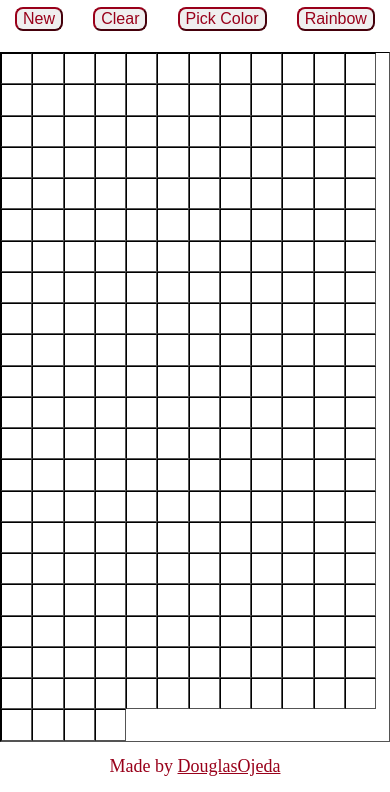
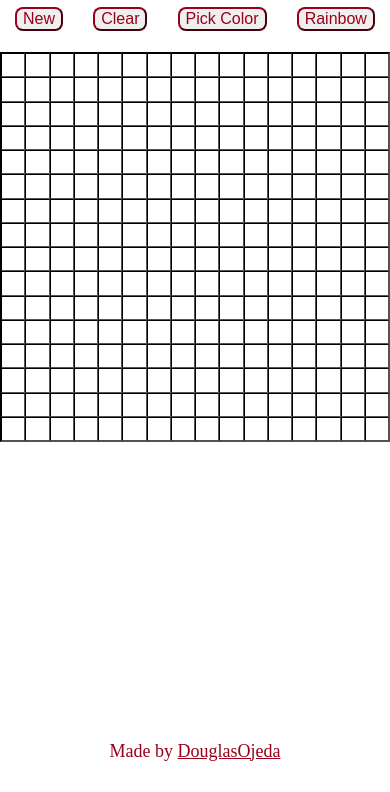
Before and after one commit to DouglasOjeda/Etch-a-Sketch, a plain HTML site: page index.html in a window 390 px wide. Shown: the part 68-860 px from the top of the page. Drawn offline with Linux system fonts and the light colour scheme.

Commit message:
Add responsive features.
Now the app is responsive to smaller screens. It
shrinks the grid-container and it's boxes
proportionally, as the screen gets smaller.

```diff
--- a/javascript.js
+++ b/javascript.js
@@ -13,11 +13,12 @@ const rainbowButton = document.getElementById("rainbow");
 function createBox (boxSize) {
     const box = document.createElement("div");
     box.classList.add("box");
-    box.style.height = boxSize + "px";
-    box.style.width = boxSize + "px";
+    box.style.width = boxSize + "%";;
     box.ondragstart = (e) => e.preventDefault();
-    box.addEventListener("mousedown", () => mouseDown = true);
-    box.addEventListener("mousedown", () => colorBox(box, selectedColor));
+    box.addEventListener("mousedown", () => {
+        colorBox(box, selectedColor);
+        mouseDown = true
+    });
     box.addEventListener("mouseup", () => mouseDown = false);
     box.addEventListener("mouseover", () => {
         if (mouseDown) {
@@ -32,10 +33,9 @@ function createBoxes(gridSize) {
         alert("Error: Invalid Choice");
         return;
     }
-    let boxSize = gridContainerSize / gridSize;
     for (let i = 0; i < gridSize; i++) {
         for (let j = 0; j < gridSize; j++) {
-            createBox(boxSize);
+            createBox(100 / gridSize);
         }
     }
 }
--- a/styles.css
+++ b/styles.css
@@ -43,7 +43,6 @@ header {
     width: 100%;
 }
 .buttons-list button {
-    background-color: DFFAF0    ;
     border-color: #99001A;
     border-radius: 8px;
     color: #99001A;
@@ -63,20 +62,19 @@ main {
     justify-content: center;
 }
 .grid-container {
-    box-sizing: content-box;
+    box-sizing: border-box;
     cursor: pointer;
     display: flex;
     flex-direction: row;
     flex-wrap: wrap;
-    min-height: 500px;
     width: 500px;
-
 }
 .grid-container, .box {
     border: 1px inset black;
 }
 .box {
     box-sizing: border-box;
+    aspect-ratio: 1 / 1;
 }
 /* Footer */
 footer {
```
